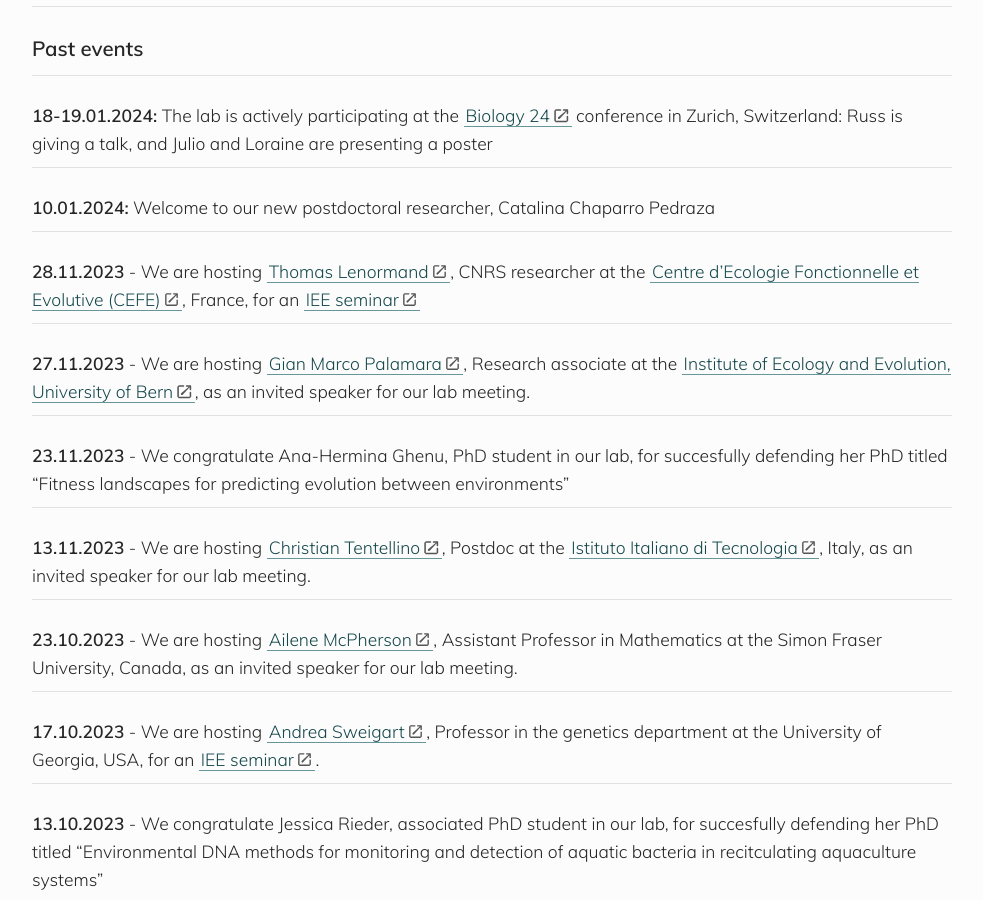
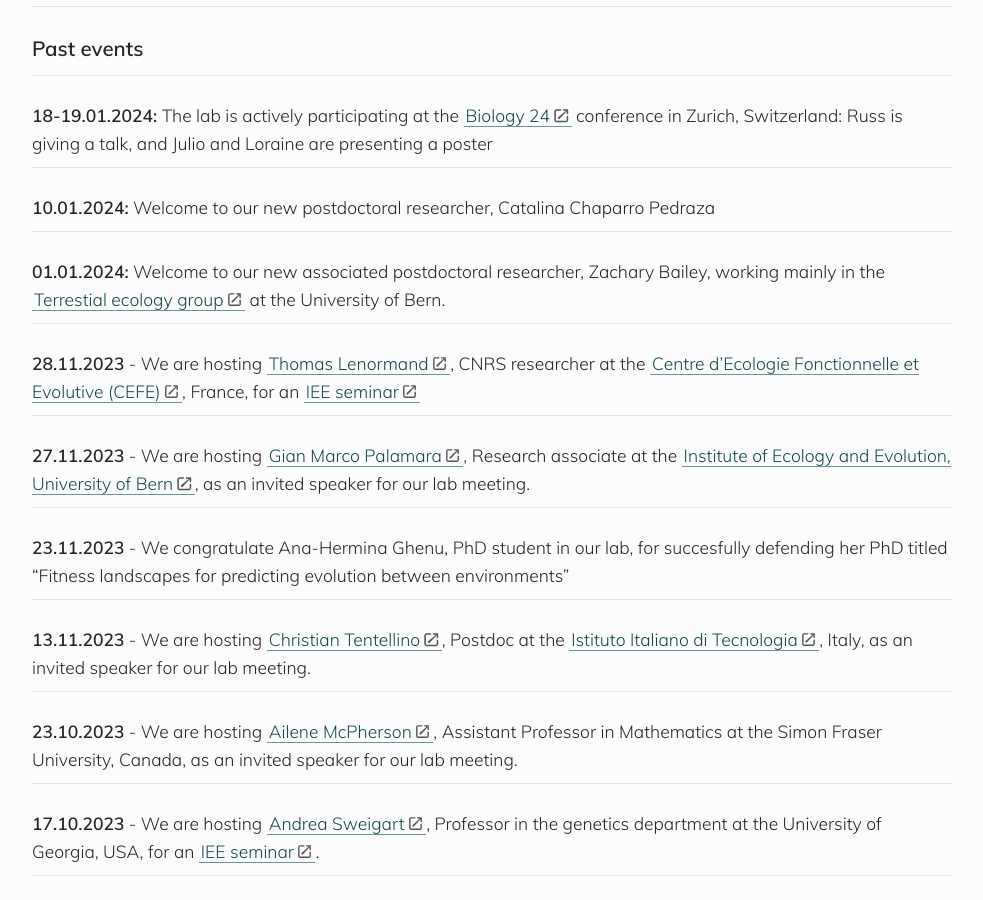
Before and after one commit to banklab/banklab.github.io, a Jekyll site: the page built from index.md, in a window 1280 px wide and 900 px high, scrolled down 728 px. Shown: the whole window, without its empty margins (148-1131 px from the left). Built offline with Jekyll 4.4.1, drawn with Linux system fonts in a browser that asks for light colours; some web fonts are replaced.

Commit message:
Update index and people

```diff
--- a/index.md
+++ b/index.md
@@ -27,6 +27,10 @@ Welcome to the web page of the Division Theoretical Ecology and Evolution at the
 ---
 
 **10.01.2024:** Welcome to our new postdoctoral researcher, Catalina Chaparro Pedraza
+
+---
+
+**01.01.2024:** Welcome to our new associated postdoctoral researcher, Zachary Bailey, working mainly in the [Terrestial ecology group](https://www.terr.iee.unibe.ch/research/index_eng.html) at the University of Bern.
 
 ---
 
```
Also changed, not shown: people.md (+2 -0 lines), assets/img/team/Catalina.jpeg (added), assets/img/team/Zach.jpeg (added).
